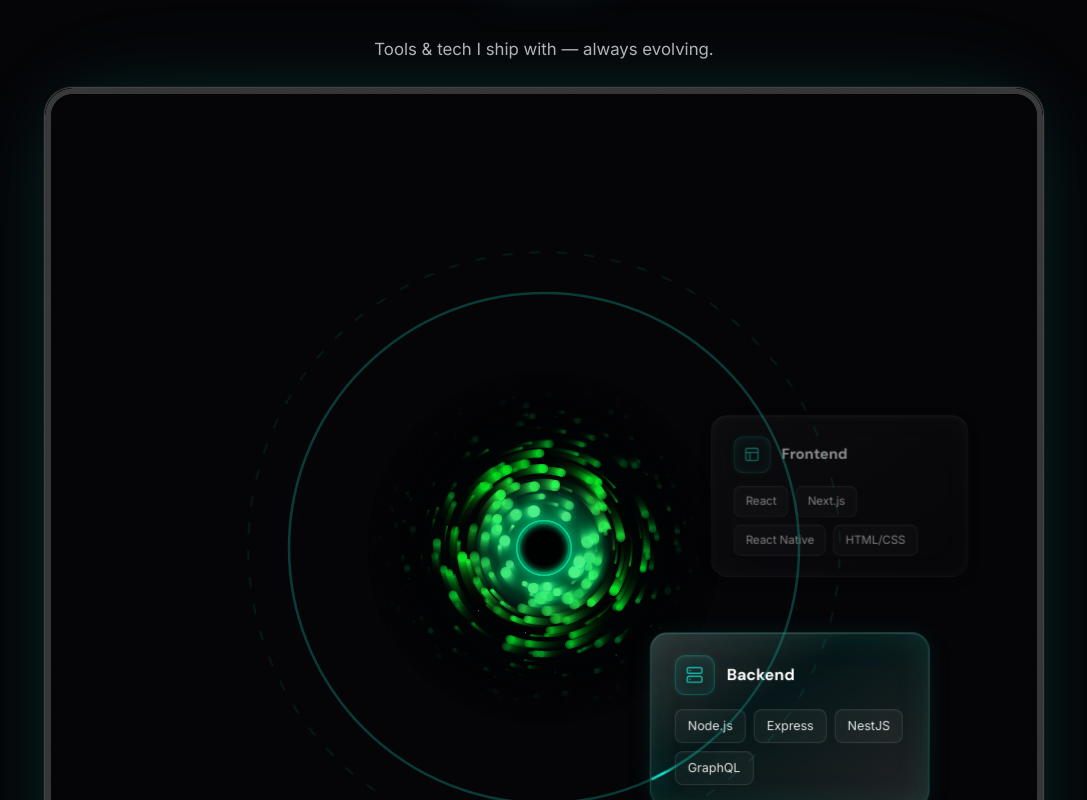
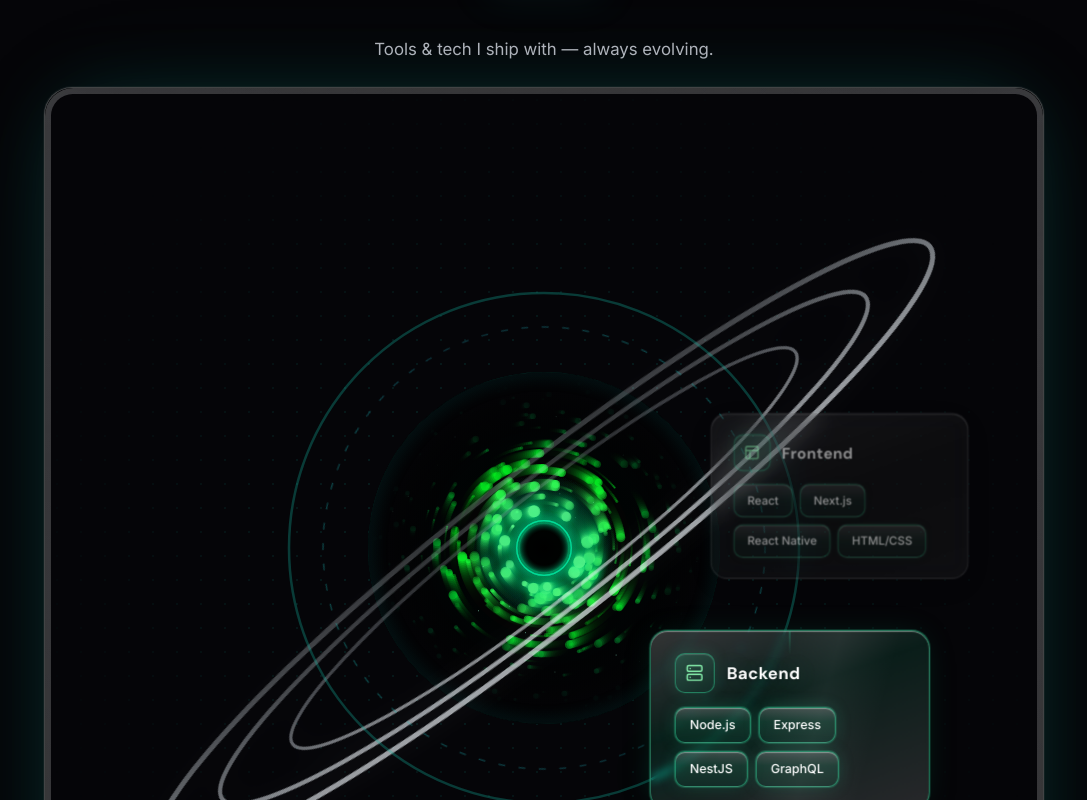
Before and after one commit to Ankush523/portfolio, a React (Vite) app: page / in a window 1280 px wide. Shown: the part 5720-6520 px from the top of the page, without its empty margins (96-1183 px from the left). Built offline with nearby package versions, Linux system fonts and the light colour scheme.

Commit message:
skills section improvements

```diff
--- a/src/components/Skills.css
+++ b/src/components/Skills.css
@@ -100,7 +100,7 @@
   max-height: min(920px, 100vw);
   margin: 0 auto;
   padding: 0;
-  overflow: hidden;
+  overflow: visible;
   border-radius: 28px;
   flex-shrink: 0;
   border: 0.5px solid rgba(221, 228, 227, 0.28);
@@ -109,6 +109,38 @@
     0 0 0 1px rgba(255, 255, 255, 0.04),
     0 0 80px -20px rgba(20, 184, 166, 0.2),
     0 0 120px -30px rgba(20, 184, 166, 0.12);
+  animation: skills-box-glow 6s ease-in-out infinite;
+}
+
+@keyframes skills-box-glow {
+  0%, 100% { box-shadow: 0 0 0 1px rgba(255, 255, 255, 0.04), 0 0 80px -20px rgba(20, 184, 166, 0.2), 0 0 120px -30px rgba(20, 184, 166, 0.12); }
+  50% { box-shadow: 0 0 0 1px rgba(255, 255, 255, 0.06), 0 0 90px -15px rgba(20, 184, 166, 0.28), 0 0 140px -25px rgba(20, 184, 166, 0.15); }
+}
+
+/* Subtle inner atmosphere – dot grid behind orbit */
+.skills__atmosphere {
+  position: absolute;
+  inset: 0;
+  border-radius: inherit;
+  z-index: 0;
+  background-image: radial-gradient(
+    circle at center,
+    rgba(20, 184, 166, 0.18) 1.5px,
+    transparent 1.5px
+  );
+  background-size: 24px 24px;
+  background-position: 0 0;
+  pointer-events: none;
+  mask-image: radial-gradient(
+    ellipse 75% 75% at 50% 50%,
+    black 0%,
+    transparent 75%
+  );
+  -webkit-mask-image: radial-gradient(
+    ellipse 75% 75% at 50% 50%,
+    black 0%,
+    transparent 75%
+  );
 }
 
 /* Inner vignette – darken edges so vortex and cards pop */
@@ -161,6 +193,7 @@
   width: 680px;
   height: 680px;
   margin: 120px auto;
+  overflow: visible;
 }
 
 /* Black hole vortex: centered inside the orbit, behind the ring/tracker */
@@ -175,6 +208,26 @@
   z-index: 0;
   border-radius: 50%;
   overflow: hidden;
+}
+
+/* Pulsing glow ring around the vortex */
+.skills__vortex-wrap::before {
+  content: '';
+  position: absolute;
+  inset: -2px;
+  border-radius: 50%;
+  border: 2px solid rgba(20, 184, 166, 0.35);
+  box-shadow:
+    0 0 20px rgba(20, 184, 166, 0.4),
+    inset 0 0 20px rgba(20, 184, 166, 0.1);
+  animation: skills-vortex-ring 3s ease-in-out infinite;
+  pointer-events: none;
+  z-index: 1;
+}
+
+@keyframes skills-vortex-ring {
+  0%, 100% { opacity: 0.7; box-shadow: 0 0 20px rgba(20, 184, 166, 0.4), inset 0 0 20px rgba(20, 184, 166, 0.1); }
+  50% { opacity: 1; box-shadow: 0 0 32px rgba(20, 184, 166, 0.6), 0 0 60px rgba(20, 184, 166, 0.2), inset 0 0 24px rgba(20, 184, 166, 0.15); }
 }
 
 /* Smooth transition: inner vortex fades into outer bg at the edge */
@@ -214,23 +267,31 @@
   justify-content: center;
   pointer-events: none;
   z-index: 1;
+  overflow: visible;
 }
 
 .skills__orbit-svg {
   width: 100%;
   height: 100%;
+  overflow: visible;
 }
 
-/* Tracker = short gradient segment on the circle, same stroke size, no extra lines */
+/* Saturn-style rings around center vortex */
+.skills__saturn-rings {
+  filter: drop-shadow(0 0 8px rgba(220, 228, 235, 0.15));
+}
+
+/* Tracker = short gradient segment on the circle – stronger glow */
 .skills__tracker-segment {
-  filter: drop-shadow(0 0 6px rgba(20, 184, 166, 0.5));
+  filter: drop-shadow(0 0 8px rgba(20, 184, 166, 0.7)) drop-shadow(0 0 20px rgba(20, 184, 166, 0.35));
   transition: stroke-dashoffset 0.05s linear;
 }
 
-/* Decorative dashed ring – slow rotation */
-.skills__orbit-dashed {
-  animation: skills-dashed-rotate 24s linear infinite;
+/* Inner ring – rotates opposite direction */
+.skills__orbit-inner {
+  animation: skills-dashed-rotate 36s linear infinite reverse;
   transform-origin: 200px 200px;
+  filter: drop-shadow(0 0 4px rgba(20, 184, 166, 0.3));
 }
 
 @keyframes skills-dashed-rotate {
@@ -238,7 +299,7 @@
   to { transform: rotate(360deg); }
 }
 
-/* Card slots: positioned around the circle */
+/* Card slots: positioned around the circle, above orbit and rings so they blur the background */
 .skills__card-slot {
   position: absolute;
   top: 50%;
@@ -246,39 +307,91 @@
   width: 280px;
   transform-origin: center center;
   pointer-events: auto;
+  z-index: 2;
 }
 
-/* Transparent box, slight blur, subtle glow at the sides */
+/* Card: glass panel that stands out from the background, blurs content behind (rings, orbit) */
 .skills__card {
-  background: linear-gradient(145deg, rgba(255, 255, 255, 0.06) 0%, rgba(255, 255, 255, 0.02) 100%);
-  backdrop-filter: blur(10px);
-  -webkit-backdrop-filter: blur(10px);
-  border: 1px solid rgba(255, 255, 255, 0.08);
+  background: linear-gradient(
+    160deg,
+    rgba(255, 255, 255, 0.12) 0%,
+    rgba(255, 255, 255, 0.06) 50%,
+    rgba(255, 255, 255, 0.08) 100%
+  );
+  backdrop-filter: blur(12px) saturate(1.1);
+  -webkit-backdrop-filter: blur(12px) saturate(1.1);
+  border: 1px solid rgba(255, 255, 255, 0.18);
   border-radius: var(--radius);
   padding: 22px 24px;
   box-shadow:
-    inset 0 1px 0 0 rgba(255, 255, 255, 0.08),
-    inset 0 0 28px -4px rgba(143, 156, 155, 0.12),
-    0 4px 20px -4px rgba(0, 0, 0, 0.25);
+    inset 0 1px 0 0 rgba(255, 255, 255, 0.2),
+    inset 0 -1px 0 0 rgba(0, 0, 0, 0.08),
+    0 0 0 1px rgba(255, 255, 255, 0.06),
+    0 8px 32px -8px rgba(0, 0, 0, 0.4),
+    0 4px 16px -4px rgba(0, 0, 0, 0.25);
   transition: box-shadow 0.35s, border-color 0.35s, background 0.35s;
 }
 
 .skills__card--active {
   background: linear-gradient(
-    145deg,
-    rgba(255, 255, 255, 0.18) 0%,
-    rgba(20, 184, 166, 0.1) 40%,
-    rgba(255, 255, 255, 0.12) 100%
+    160deg,
+    rgba(255, 255, 255, 0.2) 0%,
+    rgba(52, 211, 153, 0.12) 40%,
+    rgba(255, 255, 255, 0.14) 100%
   );
-  backdrop-filter: blur(28px) saturate(1.2);
-  -webkit-backdrop-filter: blur(28px) saturate(1.2);
-  border-color: rgba(20, 184, 166, 0.22);
+  backdrop-filter: blur(4px) saturate(1.25);
+  -webkit-backdrop-filter: blur(18px) saturate(1.25);
+  border: 1px solid rgba(52, 211, 153, 0.5);
   box-shadow:
-    inset 0 1px 0 0 rgba(255, 255, 255, 0.1),
-    inset 0 0 36px -6px rgba(20, 184, 166, 0.2),
-    inset 0 0 0 1px rgba(255, 255, 255, 0.05),
-    0 0 24px -4px rgba(20, 184, 166, 0.15),
-    0 4px 24px -4px rgba(0, 0, 0, 0.3);
+    inset 0 1px 0 0 rgba(255, 255, 255, 0.35),
+    inset 0 -1px 0 0 rgba(0, 0, 0, 0.06),
+    0 0 0 1px rgba(52, 211, 153, 0.2),
+    0 0 32px -8px rgba(5, 150, 105, 0.25),
+    0 8px 32px -8px rgba(0, 0, 0, 0.35);
+  position: relative;
+}
+
+/* Connection line from orbit toward active card */
+.skills__card--active::before {
+  content: '';
+  position: absolute;
+  top: 0;
+  left: 50%;
+  transform: translateX(-50%);
+  width: 1px;
+  height: 24px;
+  background: linear-gradient(
+    180deg,
+    rgba(52, 211, 153, 0.5) 0%,
+    rgba(52, 211, 153, 0.15) 70%,
+    transparent 100%
+  );
+  pointer-events: none;
+  filter: drop-shadow(0 0 4px rgba(52, 211, 153, 0.4));
+}
+
+/* Shimmer sweep on active card */
+.skills__card--active::after {
+  content: '';
+  position: absolute;
+  inset: 0;
+  border-radius: inherit;
+  background: linear-gradient(
+    105deg,
+    transparent 0%,
+    transparent 40%,
+    rgba(255, 255, 255, 0.06) 50%,
+    transparent 60%,
+    transparent 100%
+  );
+  background-size: 200% 100%;
+  animation: skills-card-shimmer 4s ease-in-out infinite;
+  pointer-events: none;
+}
+
+@keyframes skills-card-shimmer {
+  0% { background-position: 200% 0; }
+  100% { background-position: -200% 0; }
 }
 
 .skills__head {
@@ -292,25 +405,33 @@
   width: 40px;
   height: 40px;
   border-radius: 10px;
-  background: linear-gradient(145deg, rgba(20, 184, 166, 0.08) 0%, rgba(20, 184, 166, 0.02) 100%);
-  border: 1px solid rgba(20, 184, 166, 0.35);
+  background: linear-gradient(145deg, rgba(52, 211, 153, 0.2) 0%, rgba(5, 150, 105, 0.08) 100%);
+  border: 1px solid rgba(52, 211, 153, 0.5);
   display: flex;
   align-items: center;
   justify-content: center;
-  color: var(--teal);
+  color: rgb(134, 239, 172);
   font-size: 1.1rem;
   flex-shrink: 0;
   box-shadow:
-    inset 0 1px 0 0 rgba(255, 255, 255, 0.06),
-    inset 0 0 14px -2px rgba(20, 184, 166, 0.2),
-    0 0 12px -2px rgba(20, 184, 166, 0.12);
+    inset 0 1px 0 0 rgba(255, 255, 255, 0.15),
+    0 0 16px -2px rgba(52, 211, 153, 0.25);
 }
 
 .skills__title {
   font-family: var(--font-display);
-  font-size: 1rem;
+  font-size: 1.05rem;
   font-weight: 700;
   color: #ffffff;
+  letter-spacing: 0.02em;
+  text-shadow: 0 1px 2px rgba(0, 0, 0, 0.2);
+}
+
+.skills__card--active .skills__title {
+  color: #ffffff;
+  text-shadow:
+    0 1px 2px rgba(0, 0, 0, 0.25),
+    0 0 24px rgba(52, 211, 153, 0.2);
 }
 
 .skills__pills {
@@ -321,12 +442,56 @@
 
 .skills__pill {
   font-size: 0.78rem;
-  padding: 6px 12px;
-  background: rgba(255, 255, 255, 0.04);
-  border: 1px solid rgba(255, 255, 255, 0.1);
-  border-radius: 8px;
-  color: rgba(255, 255, 255, 0.88);
-  box-shadow: inset 0 1px 0 0 rgba(255, 255, 255, 0.03);
+  font-weight: 500;
+  padding: 7px 14px;
+  background: linear-gradient(
+    180deg,
+    rgba(255, 255, 255, 0.14) 0%,
+    rgba(52, 211, 153, 0.08) 50%,
+    rgba(5, 150, 105, 0.06) 100%
+  );
+  border: 1px solid rgba(52, 211, 153, 0.4);
+  border-radius: 10px;
+  color: #ffffff;
+  box-shadow:
+    inset 0 1px 0 0 rgba(255, 255, 255, 0.25),
+    0 0 0 1px rgba(255, 255, 255, 0.06),
+    0 2px 8px -2px rgba(0, 0, 0, 0.2),
+    0 0 12px -4px rgba(52, 211, 153, 0.2);
+  transition: box-shadow 0.3s, border-color 0.3s, transform 0.2s;
+}
+
+.skills__pill:hover {
+  border-color: rgba(52, 211, 153, 0.55);
+  box-shadow:
+    inset 0 1px 0 0 rgba(255, 255, 255, 0.3),
+    0 0 0 1px rgba(255, 255, 255, 0.08),
+    0 4px 12px -2px rgba(0, 0, 0, 0.25),
+    0 0 20px -4px rgba(52, 211, 153, 0.35);
+}
+
+.skills__card--active .skills__pill {
+  background: linear-gradient(
+    180deg,
+    rgba(255, 255, 255, 0.2) 0%,
+    rgba(52, 211, 153, 0.14) 40%,
+    rgba(5, 150, 105, 0.1) 100%
+  );
+  border-color: rgba(52, 211, 153, 0.55);
+  color: #ffffff;
+  box-shadow:
+    inset 0 1px 0 0 rgba(255, 255, 255, 0.35),
+    0 0 0 1px rgba(52, 211, 153, 0.2),
+    0 2px 10px -2px rgba(0, 0, 0, 0.2),
+    0 0 18px -4px rgba(52, 211, 153, 0.4);
+}
+
+.skills__card--active .skills__pill:hover {
+  border-color: rgba(52, 211, 153, 0.7);
+  box-shadow:
+    inset 0 1px 0 0 rgba(255, 255, 255, 0.4),
+    0 0 0 1px rgba(52, 211, 153, 0.3),
+    0 0 24px -4px rgba(52, 211, 153, 0.5);
 }
 
 /* Tablet: system-box fits viewport, orbit scales to fit */
--- a/src/components/Skills.jsx
+++ b/src/components/Skills.jsx
@@ -56,6 +56,13 @@ export default function Skills() {
   const rafRef = useRef(null);
   const lastRef = useRef(null);
   const { cardRadius, orbitRadius, cardScale } = getLayoutByViewport(viewportWidth);
+  const isWebView = viewportWidth > 960;
+  const ringOuterRx = orbitRadius * (isWebView ? 1.92 : 1.62);
+  const ringMidRx = orbitRadius * (isWebView ? 1.6 : 1.35);
+  const ringInnerRx = orbitRadius * (isWebView ? 1.25 : 1.08);
+  const ringOuterRy = orbitRadius * (isWebView ? 0.3 : 0.26);
+  const ringMidRy = orbitRadius * (isWebView ? 0.25 : 0.22);
+  const ringInnerRy = orbitRadius * (isWebView ? 0.2 : 0.18);
 
   useEffect(() => {
     const onResize = () => setViewportWidth(window.innerWidth);
@@ -122,6 +129,8 @@ export default function Skills() {
           <div className="skills__orb skills__orb--2" aria-hidden />
           <div className="skills__orb skills__orb--3" aria-hidden />
         <div className="skills__system-box">
+          {/* Subtle inner atmosphere – dot grid */}
+          <div className="skills__atmosphere" aria-hidden />
           <div className="skills__orbit-wrap">
             {/* Black hole vortex inside the orbit (teal & green) */}
             <div className="skills__vortex-wrap" aria-hidden>
@@ -129,8 +138,25 @@ export default function Skills() {
             </div>
             {/* Circle + small gradient segment on it (tracker), same stroke size */}
             <div className="skills__orbit" aria-hidden>
-            <svg className="skills__orbit-svg" viewBox="0 0 400 400">
+            <svg className="skills__orbit-svg" viewBox="0 0 400 400" overflow="visible">
               <defs>
+                <linearGradient id="skills-saturn-rings" x1="0%" y1="50%" x2="100%" y2="50%">
+                  <stop offset="0%" stopColor="rgba(200, 210, 220, 0)" />
+                  <stop offset="25%" stopColor="rgba(220, 228, 235, 0.5)" />
+                  <stop offset="50%" stopColor="rgba(240, 245, 250, 0.7)" />
+                  <stop offset="75%" stopColor="rgba(220, 228, 235, 0.45)" />
+                  <stop offset="100%" stopColor="rgba(200, 210, 220, 0)" />
+                </linearGradient>
+                <linearGradient id="skills-saturn-rings-dim" x1="50%" y1="0%" x2="50%" y2="100%">
+                  <stop offset="0%" stopColor="rgba(220, 228, 235, 0.25)" />
+                  <stop offset="35%" stopColor="rgba(220, 228, 235, 0.5)" />
+                  <stop offset="100%" stopColor="rgba(240, 245, 250, 0.75)" />
+                </linearGradient>
+                <linearGradient id="skills-inner-ring" x1="0%" y1="0%" x2="100%" y2="100%">
+                  <stop offset="0%" stopColor="rgba(20, 184, 166, 0.4)" />
+                  <stop offset="50%" stopColor="rgba(34, 211, 238, 0.2)" />
+                  <stop offset="100%" stopColor="rgba(20, 184, 166, 0.4)" />
+                </linearGradient>
                 <linearGradient
                   id={`${gradientId}-tracker-gradient`}
                   gradientUnits="userSpaceOnUse"
@@ -145,6 +171,13 @@ export default function Skills() {
                   <stop offset="100%" stopColor="var(--teal)" />
                 </linearGradient>
                 </defs>
+              {/* Saturn-style rings around the outer orbit circle – tilted */}
+              {/* Saturn-style rings: more tilt, flatter, back half dimmed via gradient */}
+              <g className="skills__saturn-rings" transform={`rotate(-38 200 200)`}>
+                <ellipse cx="200" cy="200" rx={ringOuterRx} ry={ringOuterRy} fill="none" stroke="url(#skills-saturn-rings-dim)" strokeWidth="3" opacity="0.9" />
+                <ellipse cx="200" cy="200" rx={ringMidRx} ry={ringMidRy} fill="none" stroke="url(#skills-saturn-rings-dim)" strokeWidth="2.5" opacity="0.85" />
+                <ellipse cx="200" cy="200" rx={ringInnerRx} ry={ringInnerRy} fill="none" stroke="url(#skills-saturn-rings-dim)" strokeWidth="2" opacity="0.75" />
+              </g>
               <circle
                 cx="200"
                 cy="200"
@@ -153,16 +186,16 @@ export default function Skills() {
                 stroke="rgba(20, 184, 165, 0.3)"
                 strokeWidth="1.5"
               />
-              {/* Decorative dashed outer ring */}
+              {/* Inner decorative ring – rotates opposite direction */}
               <circle
                 cx="200"
                 cy="200"
-                r={orbitRadius + 24}
+                r={orbitRadius - 20}
                 fill="none"
-                stroke="rgba(20, 184, 166, 0.12)"
-                strokeWidth="1"
-                strokeDasharray="6 10"
-                className="skills__orbit-dashed"
+                stroke="url(#skills-inner-ring)"
+                strokeWidth="0.8"
+                strokeDasharray="4 8"
+                className="skills__orbit-inner"
               />
               <circle
                 className="skills__tracker-segment"
```
